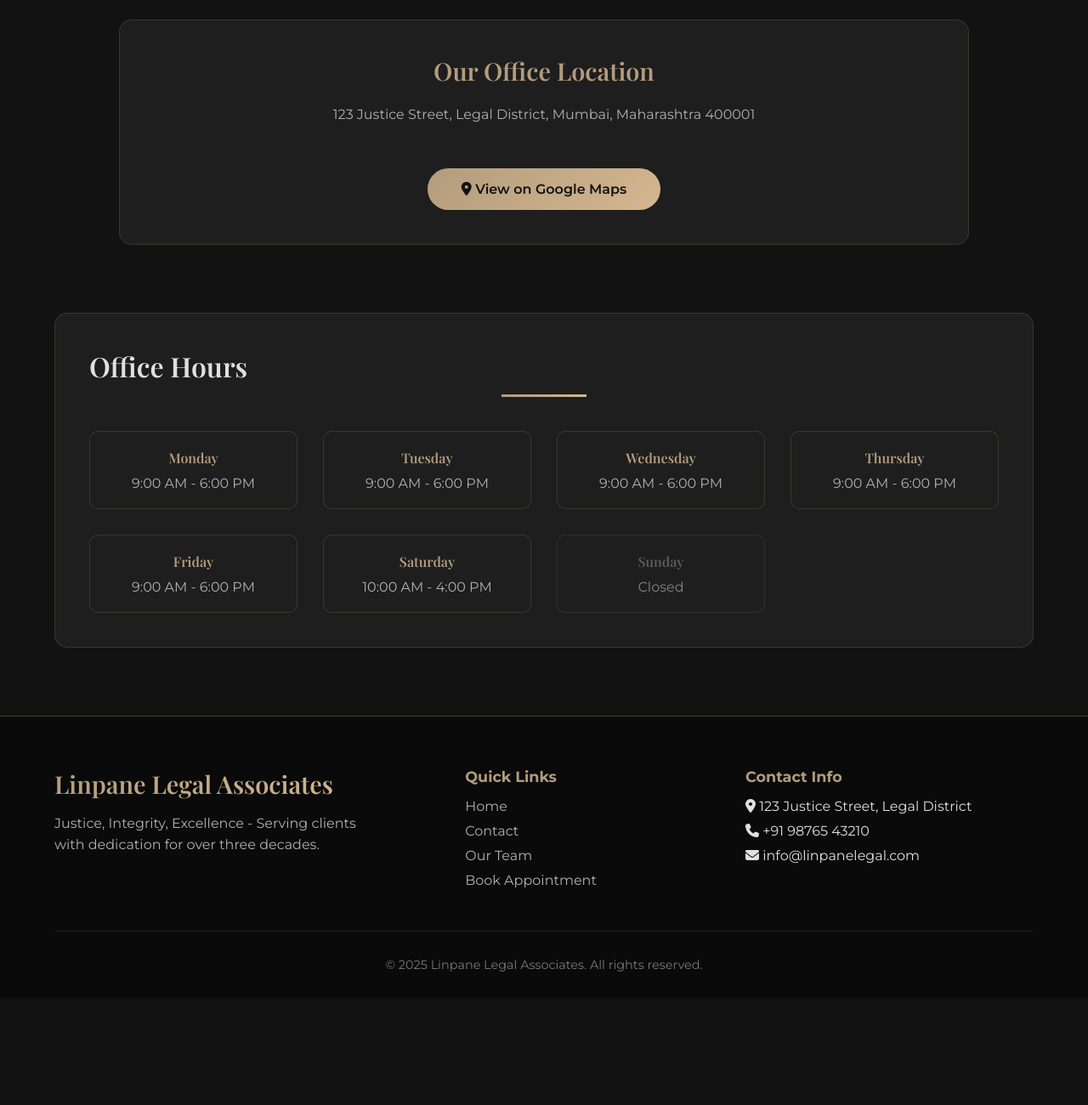
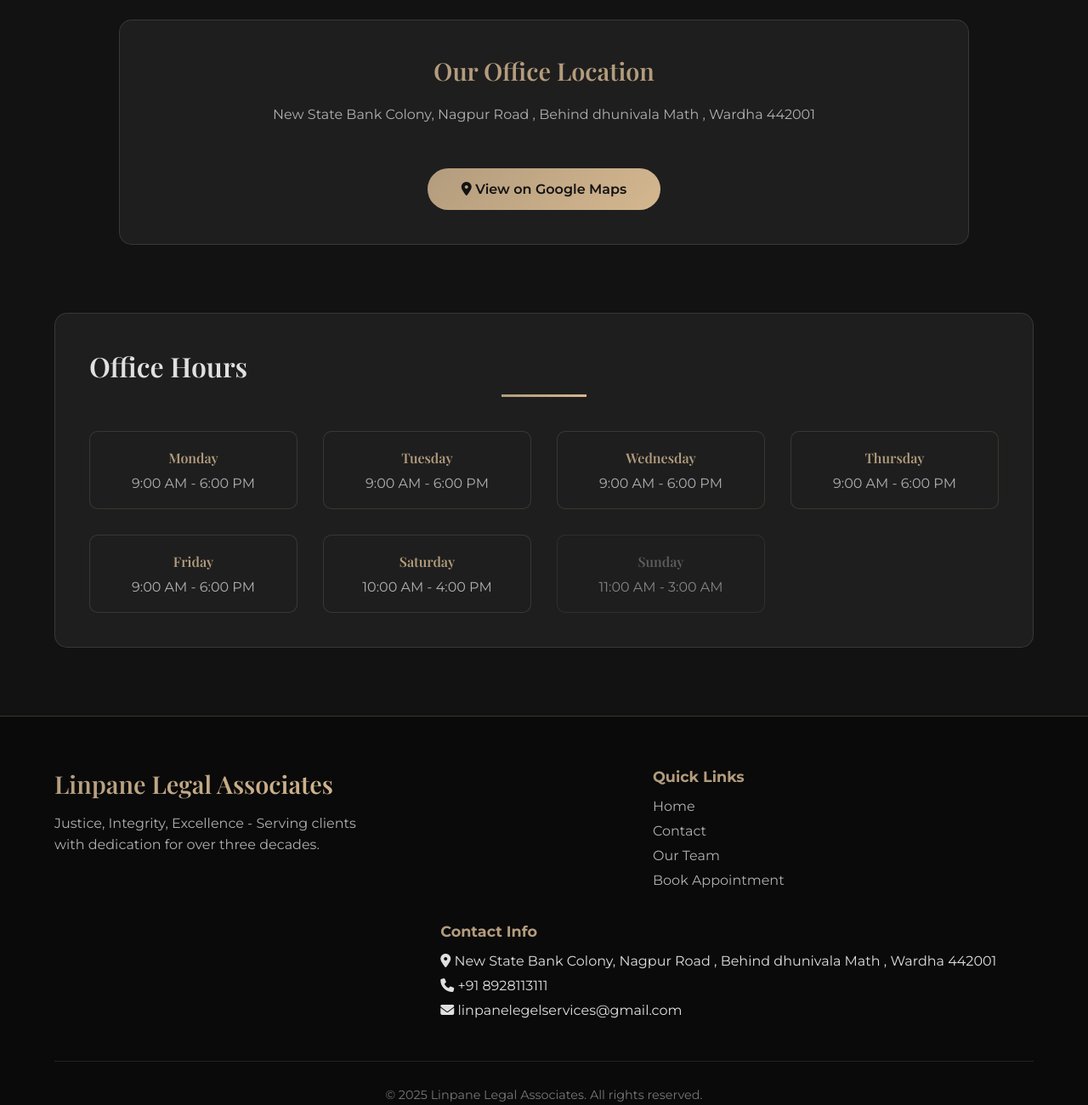
Before and after one commit to yuvrajlokhande19/26-1-test1, a plain HTML site: page contact.html in a window 1280 px wide. Shown: the part 1040-2340 px from the top of the page at 85% size. Before the commit the page ends 2214 px from the top, so only its background shows below. Drawn offline with nearby package versions, Linux system fonts and the light colour scheme.

Commit message:
Update contact information and office location

```diff
--- a/contact.html
+++ b/contact.html
@@ -477,9 +477,9 @@
             <div class="map-container fade-in">
                 <h3>Our Office Location</h3>
                 <p style="color: #b0b0b0; margin-bottom: 20px; line-height: 1.6;">
-                    123 Justice Street, Legal District, Mumbai, Maharashtra 400001
+                    New State Bank Colony, Nagpur Road , Behind dhunivala Math , Wardha 442001
                 </p>
-                <a href="https://goo.gl/maps/YOUR_MAP_LINK_HERE" class="map-link" target="_blank">
+                <a href="https://maps.app.goo.gl/dFGWd29cMphbgHR97" class="map-link" target="_blank">
                     <i class="fas fa-map-marker-alt"></i> View on Google Maps
                 </a>
             </div>
@@ -515,7 +515,7 @@
                 </div>
                 <div class="day-card closed">
                     <h4>Sunday</h4>
-                    <p>Closed</p>
+                    <p>11:00 AM - 3:00 AM</p>
                 </div>
             </div>
         </div>
@@ -541,9 +541,9 @@
                 <div class="link-group">
                     <h4>Contact Info</h4>
                     <ul>
-                        <li><i class="fas fa-map-marker-alt"></i> 123 Justice Street, Legal District</li>
-                        <li><i class="fas fa-phone"></i> +91 98765 43210</li>
-                        <li><i class="fas fa-envelope"></i> info@linpanelegal.com</li>
+                        <li><i class="fas fa-map-marker-alt"></i>  New State Bank Colony, Nagpur Road , Behind dhunivala Math , Wardha 442001</li>
+                        <li><i class="fas fa-phone"></i> +91 8928113111</li>
+                        <li><i class="fas fa-envelope"></i> linpanelegelservices@gmail.com</li>
                     </ul>
                 </div>
             </div>
```
